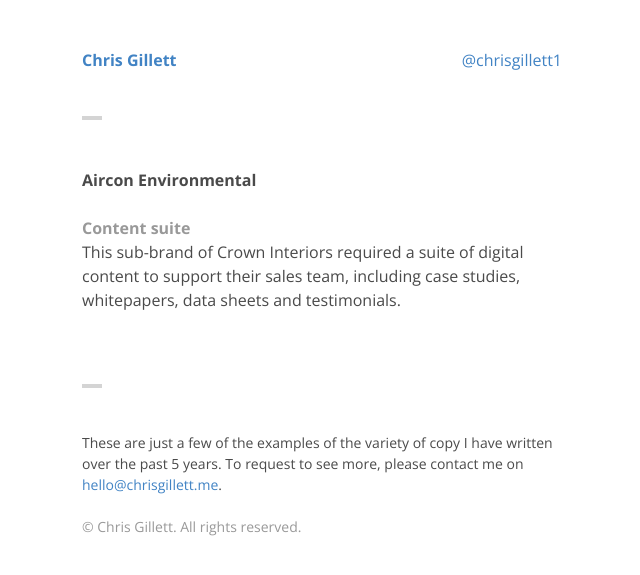
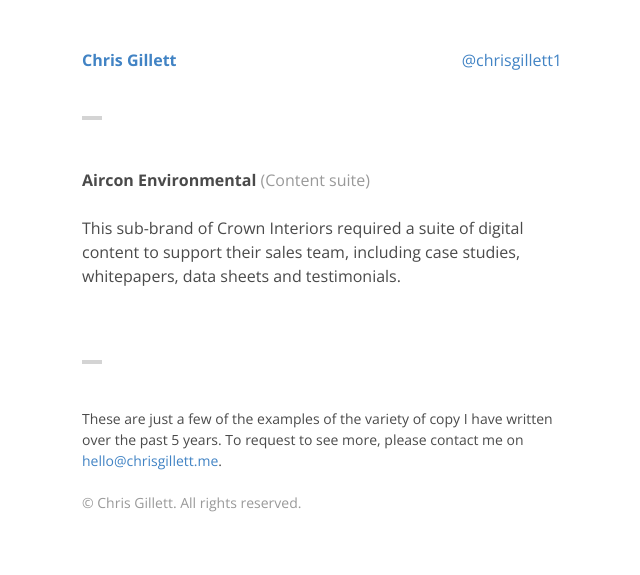
Before and after one commit to ChrisGillett/chrisgillett, a Jekyll site: the page built from _posts/2013-02-05-aircon-environmental.md, in a window 1280 px wide. Shown: the top 575 px of the page, without its empty margins (318-958 px from the left). Built offline with Jekyll 4.4.1, drawn with Linux system fonts in a browser that asks for light colours.

Commit message:
fixed page.type styling

```diff
--- a/_layouts/post.html
+++ b/_layouts/post.html
@@ -9,10 +9,7 @@ class: single
 {% endif %}
 
 <div class="width">
-	<h1>{{ page.title }}</h1>
-	{% if page.type %}
-	<h2 class="type">{{ page.type }}</h2>
-	{% endif %}
+	<h1>{{ page.title }}{% if page.type %} <span>({{ page.type }})</span>{% endif %}</h1>
 
 	{{ content }}
 
--- a/css/style.scss
+++ b/css/style.scss
@@ -165,6 +165,12 @@ a {
 	h1 {
 		margin: 0 0 $base-unit 0;
 		font-size: 1em;
+
+		span {
+			color: #999;
+			font-weight: normal;
+		}
+
 	}
 
 	.type {
```
Also changed, not shown: css/style.css (+1 -1 lines).
